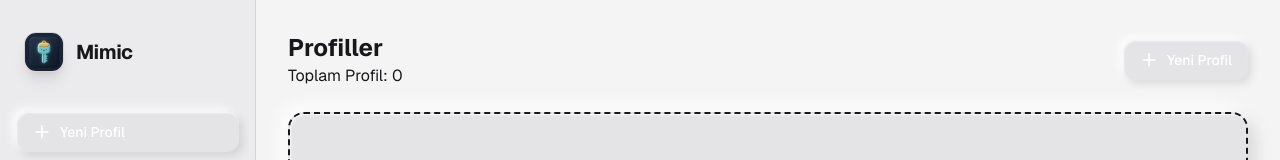
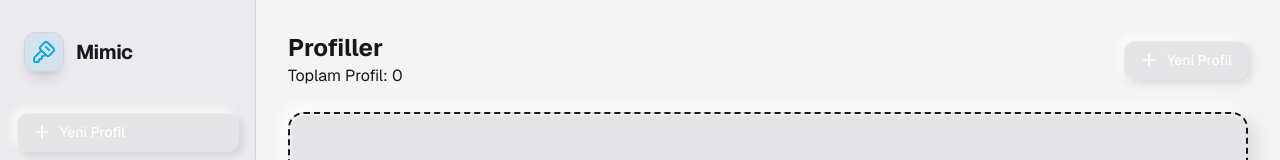
Before and after one commit to egnake/Mimic, a Next.js app: page /profiles in a window 1280 px wide. Shown: the top 160 px of the page. Built offline with nearby package versions, Linux system fonts and the light colour scheme.

Commit message:
style: replace broken sidebar logo with KeySquare icon

```diff
--- a/src/app/profiles/page.tsx
+++ b/src/app/profiles/page.tsx
@@ -72,12 +72,12 @@ export default function ProfilesPage() {
                     <ClayButton variant="danger" onClick={handleDeleteSelected} disabled={selectedIds.size === 0}>
                       <Trash2 className="w-5 h-5 mr-2" /> Delete Selected ({selectedIds.size})
                     </ClayButton>
-                    <ClayButton variant="secondary" onClick={() => { setIsSelectionMode(false); setSelectedIds(new Set()); }}>
+                    <ClayButton variant="default" onClick={() => { setIsSelectionMode(false); setSelectedIds(new Set()); }}>
                       Cancel
                     </ClayButton>
                   </>
                 ) : (
-                  <ClayButton variant="secondary" onClick={() => setIsSelectionMode(true)}>
+                  <ClayButton variant="default" onClick={() => setIsSelectionMode(true)}>
                     <CheckSquare className="w-5 h-5 mr-2" /> Select
                   </ClayButton>
                 )}
--- a/src/components/layout/sidebar.tsx
+++ b/src/components/layout/sidebar.tsx
@@ -38,8 +38,8 @@ export function Sidebar() {
   return (
     <div className="flex flex-col h-full p-4">
       <div className="flex items-center gap-3 px-2 py-4 mb-6">
-        <div className="w-10 h-10 rounded-xl overflow-hidden shadow-lg border border-border">
-          <img src="/logo.jpg" alt="Mimic Logo" className="w-full h-full object-cover" />
+        <div className="w-10 h-10 rounded-xl overflow-hidden shadow-lg border border-border flex items-center justify-center bg-primary/10 text-primary">
+          <KeySquare className="w-6 h-6" />
         </div>
         <span className="text-xl font-bold tracking-tight">Mimic</span>
       </div>
```
